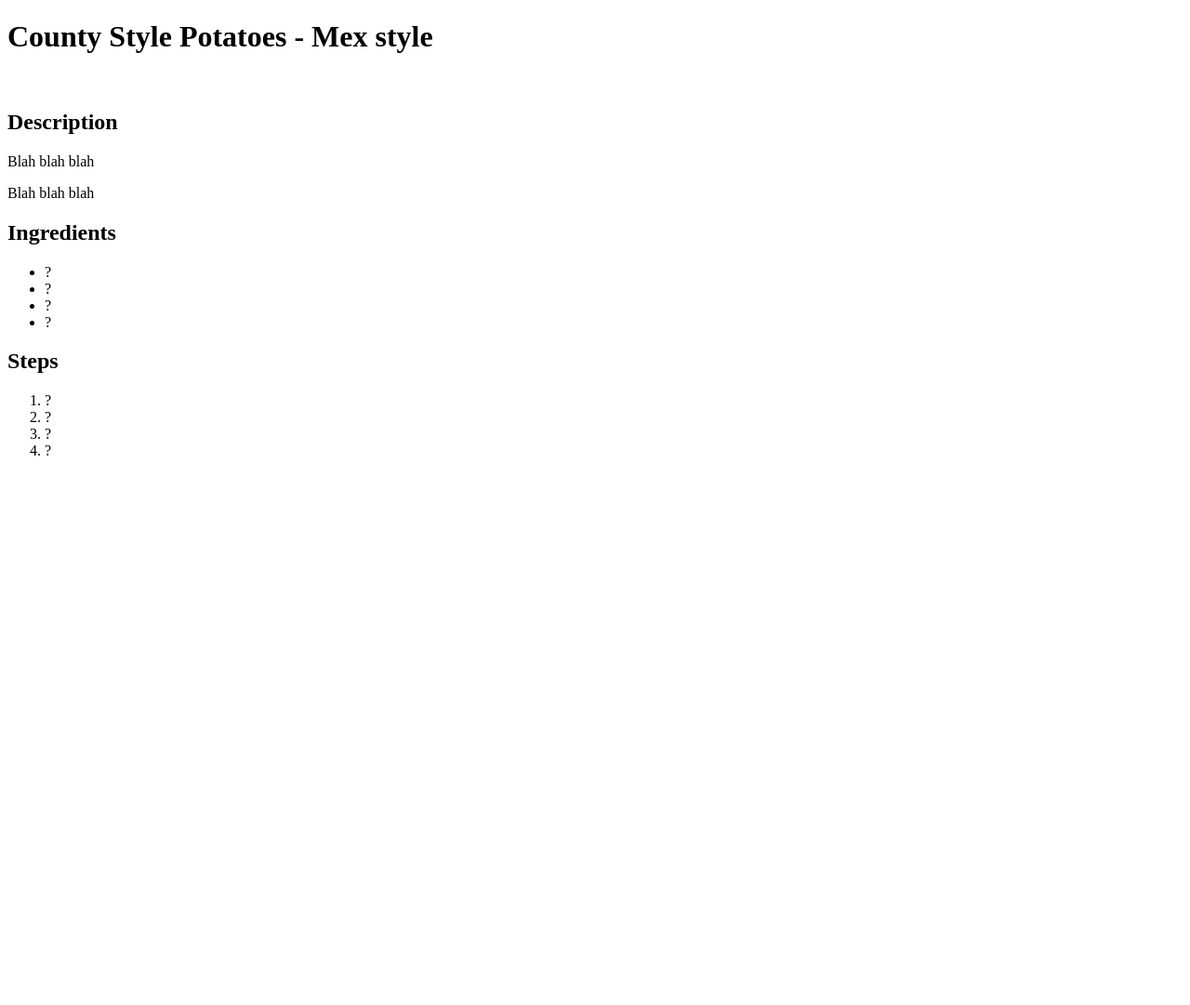
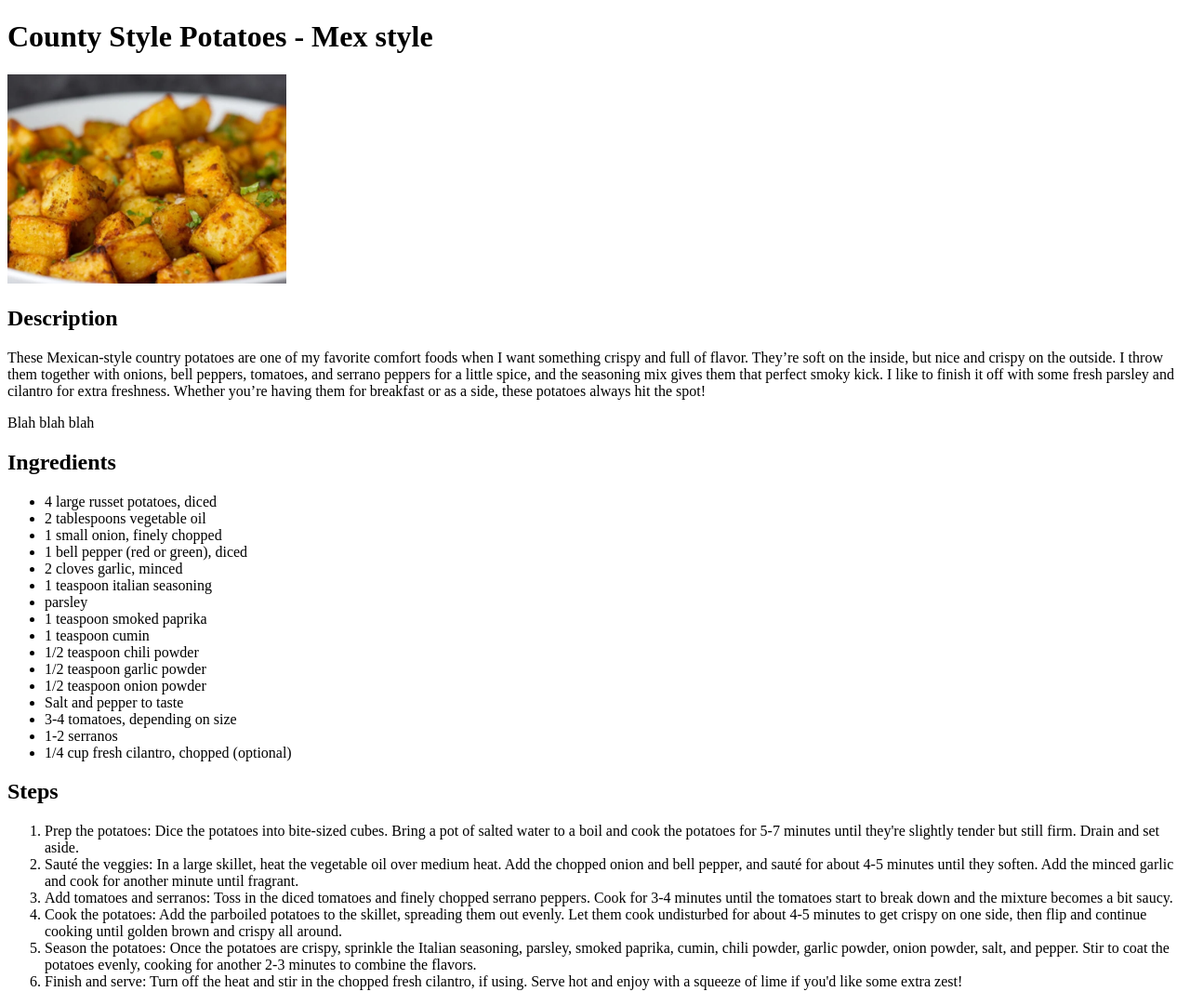
Before and after one commit to DC-donuts/odin-recipes, a plain HTML site: page recipes/countrypotatoes.html in a window 1280 px wide. Shown: the whole page at 93% size. Before the commit the page ends 800 px from the top, so only its background shows below. Drawn offline with Linux system fonts and the light colour scheme.

Commit message:
Add text/img into countrypotatoes.html
        added picture into img directory
        used a rel path to add pic into countrypotatoes.html
        added description, ingredients, and steps text to countrypotatoes.html

```diff
--- a/recipes/countrypotatoes.html
+++ b/recipes/countrypotatoes.html
@@ -7,24 +7,43 @@
 
     <body>
         <h1>County Style Potatoes - Mex style</h1>
-         <p><img src="" alt=""></p>
+         <p><img src="../img/MexicanRoastedPotatoes.webp" alt="Country style potatoes" width="300"></p>
          <p><h2>Description</h2></p>
-         <p>Blah blah blah</p>
+         <p>These Mexican-style country potatoes are one of my favorite comfort foods when I want something crispy and full of flavor. They’re soft on the inside, but nice and crispy on the outside. I throw them together with onions, bell peppers, tomatoes, and serrano peppers for a little spice, and the seasoning mix gives them that perfect smoky kick. I like to finish it off with some fresh parsley and cilantro for extra freshness. Whether you’re having them for breakfast or as a side, these potatoes always hit the spot!</p>
          <p>Blah blah blah</p>
          <h2>Ingredients</h2>
             <ul>
-                <li>?</li>
-                <li>?</li>
-                <li>?</li>
-                <li>?</li>
+                <li>4 large russet potatoes, diced</li>
+                <li>2 tablespoons vegetable oil</li>
+                <li>1 small onion, finely chopped</li>
+                <li>1 bell pepper (red or green), diced</li>
+                <li>2 cloves garlic, minced</li>
+                <li>1 teaspoon italian seasoning</li>
+                <li>parsley</li>
+                <li>1 teaspoon smoked paprika</li>
+                <li>1 teaspoon cumin</li>
+                <li>1/2 teaspoon chili powder</li>
+                <li>1/2 teaspoon garlic powder</li>
+                <li>1/2 teaspoon onion powder</li>
+                <li>Salt and pepper to taste</li>
+                <li>3-4 tomatoes, depending on size</li>
+                <li>1-2 serranos</li>
+                <li>1/4 cup fresh cilantro, chopped (optional)</li>
             </ul>
 
             <h2>Steps</h2>
                 <ol>
-                    <li>?</li>
-                    <li>?</li>
-                    <li>?</li>
-                    <li>?</li>
+                    <li>Prep the potatoes: Dice the potatoes into bite-sized cubes. Bring a pot of salted water to a boil and cook the potatoes for 5-7 minutes until they're slightly tender but still firm. Drain and set aside.</li>
+
+                    <li>Sauté the veggies: In a large skillet, heat the vegetable oil over medium heat. Add the chopped onion and bell pepper, and sauté for about 4-5 minutes until they soften. Add the minced garlic and cook for another minute until fragrant.</li>
+
+                    <li>Add tomatoes and serranos: Toss in the diced tomatoes and finely chopped serrano peppers. Cook for 3-4 minutes until the tomatoes start to break down and the mixture becomes a bit saucy.</li>
+
+                    <li>Cook the potatoes: Add the parboiled potatoes to the skillet, spreading them out evenly. Let them cook undisturbed for about 4-5 minutes to get crispy on one side, then flip and continue cooking until golden brown and crispy all around.</li>
+
+                    <li>Season the potatoes: Once the potatoes are crispy, sprinkle the Italian seasoning, parsley, smoked paprika, cumin, chili powder, garlic powder, onion powder, salt, and pepper. Stir to coat the potatoes evenly, cooking for another 2-3 minutes to combine the flavors.</li>
+
+                    <li>Finish and serve: Turn off the heat and stir in the chopped fresh cilantro, if using. Serve hot and enjoy with a squeeze of lime if you'd like some extra zest!</li>
                 </ol>
     </body>
 </html>
```
Also changed, not shown: img/MexicanRoastedPotatoes.webp (added).
